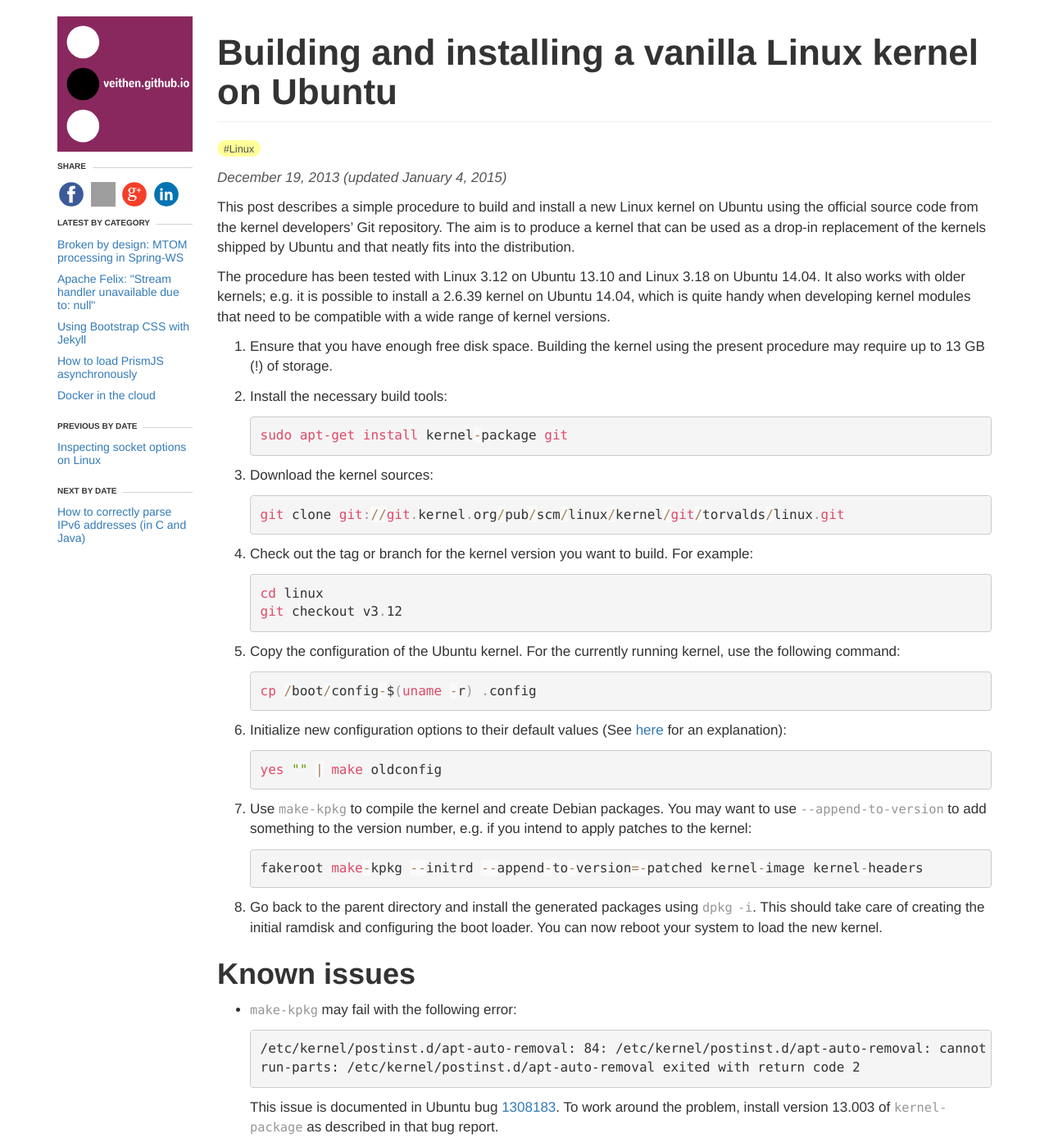
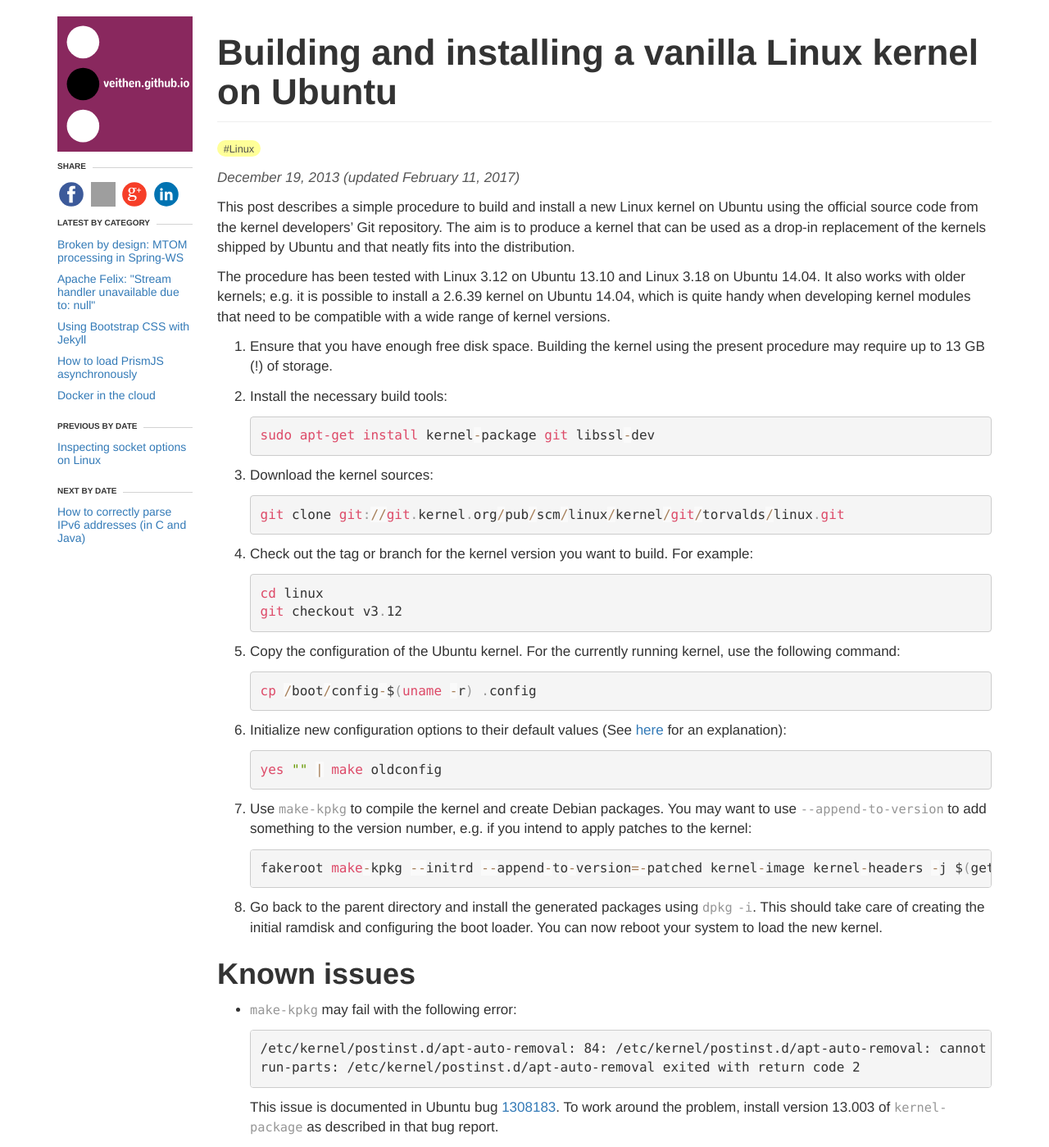
Before and after one commit to veithen/veithen.github.io, a Jekyll site: the page built from _posts/2013-12-19-ubuntu-vanilla-kernel.md, in a window 1280 px wide. Shown: the whole page at 82% size. Built offline with Jekyll 4.4.1, drawn with Linux system fonts in a browser that asks for light colours; nearby versions of some CDN libraries; comment, search, counter and statistics services are not loaded; grey boxes are pictures that could not be loaded.

Commit message:
Some improvements to the ubuntu-vanilla-kernel post

```diff
--- a/_posts/2013-12-19-ubuntu-vanilla-kernel.md
+++ b/_posts/2013-12-19-ubuntu-vanilla-kernel.md
@@ -5,7 +5,7 @@
 tags:
  - Linux
 blogger: /2013/12/ubuntu-vanilla-kernel.html
-updated: 2015-01-04
+updated: 2017-02-11
 disqus: true
 description: >
  This post describes a simple procedure to build and install a new Linux kernel on Ubuntu using the
@@ -30,7 +30,7 @@
 1.  Install the necessary build tools:
 
     ~~~ bash
-    sudo apt-get install kernel-package git
+    sudo apt-get install kernel-package git libssl-dev
     ~~~
 
 1.  Download the kernel sources:
@@ -64,7 +64,7 @@
     patches to the kernel:
 
     ~~~ bash
-    fakeroot make-kpkg --initrd --append-to-version=-patched kernel-image kernel-headers
+    fakeroot make-kpkg --initrd --append-to-version=-patched kernel-image kernel-headers -j $(getconf _NPROCESSORS_ONLN)
     ~~~
 
 1.  Go back to the parent directory and install the generated packages using `dpkg -i`. This should
```
